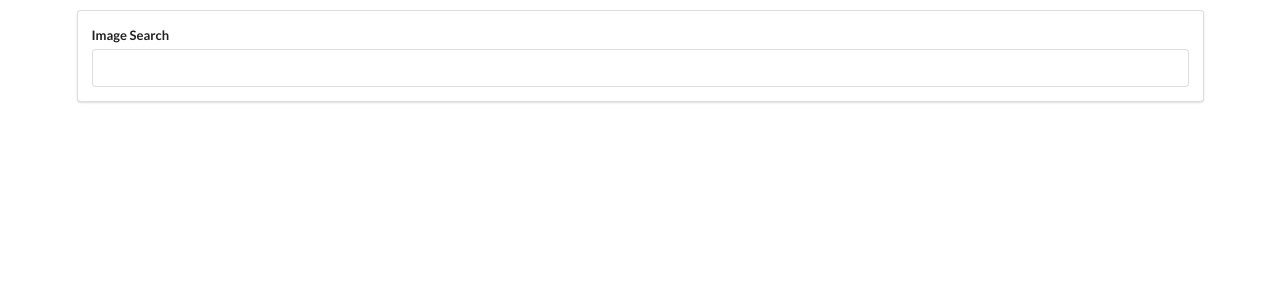
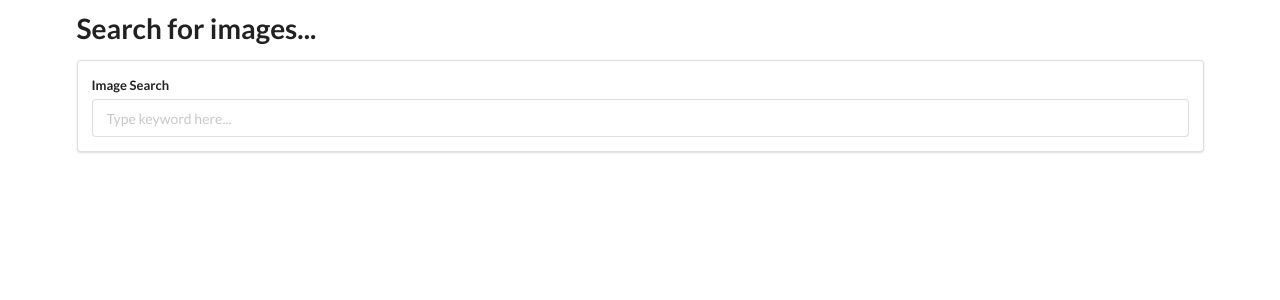
Before and after one commit to danCoda/image-search, a React (Create React App) app: page / in a window 1280 px wide. Shown: the top 300 px of the page. Built offline with nearby package versions, Linux system fonts and the light colour scheme.

Commit message:
chore: Added heading and placeholder.

```diff
--- a/src/components/App.js
+++ b/src/components/App.js
@@ -1,5 +1,4 @@
 import React from 'react';
-import axios from 'axios';
 import SearchBar from './SearchBar';
 import unsplash from '../api/unsplash'
 import ImageList from './ImageList';
@@ -19,6 +18,7 @@ class App extends React.Component{
     render() {
         return (
             <div className="ui container" style={{ marginTop: '10px' }}>
+                <h1>Search for images...</h1>
                 <SearchBar onSubmit={this.onSearchSubmit} />
                 <ImageList images={this.state.images} />
             </div>
--- a/src/components/SearchBar.js
+++ b/src/components/SearchBar.js
@@ -18,6 +18,7 @@ class SearchBar extends React.Component {
                             type="text"
                             onChange={e => this.setState({ term: e.target.value.toLocaleUpperCase() })}
                             value={this.state.term}
+                            placeholder="Type keyword here..."
                         />
                     </div>
                 </form>
```
Also changed, not shown: 1 other file (tests, documents, lock files or other folders).
